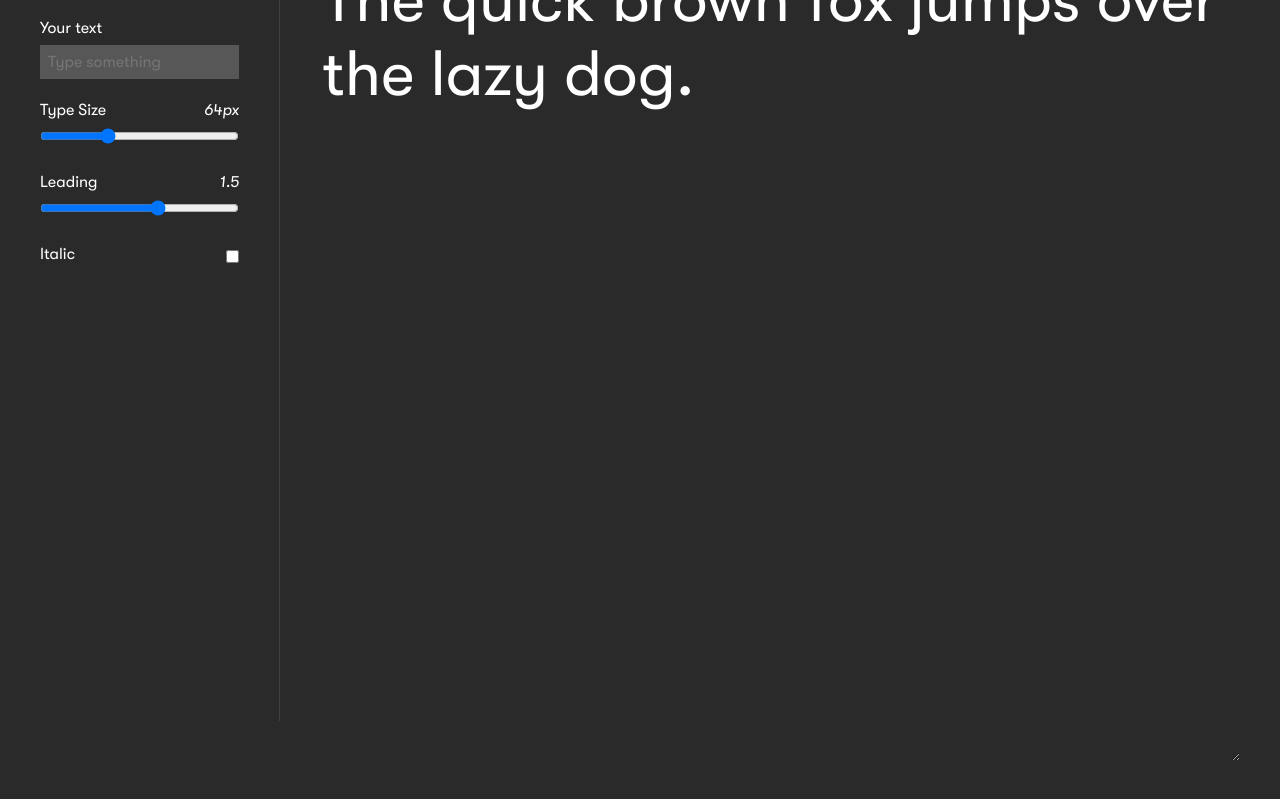
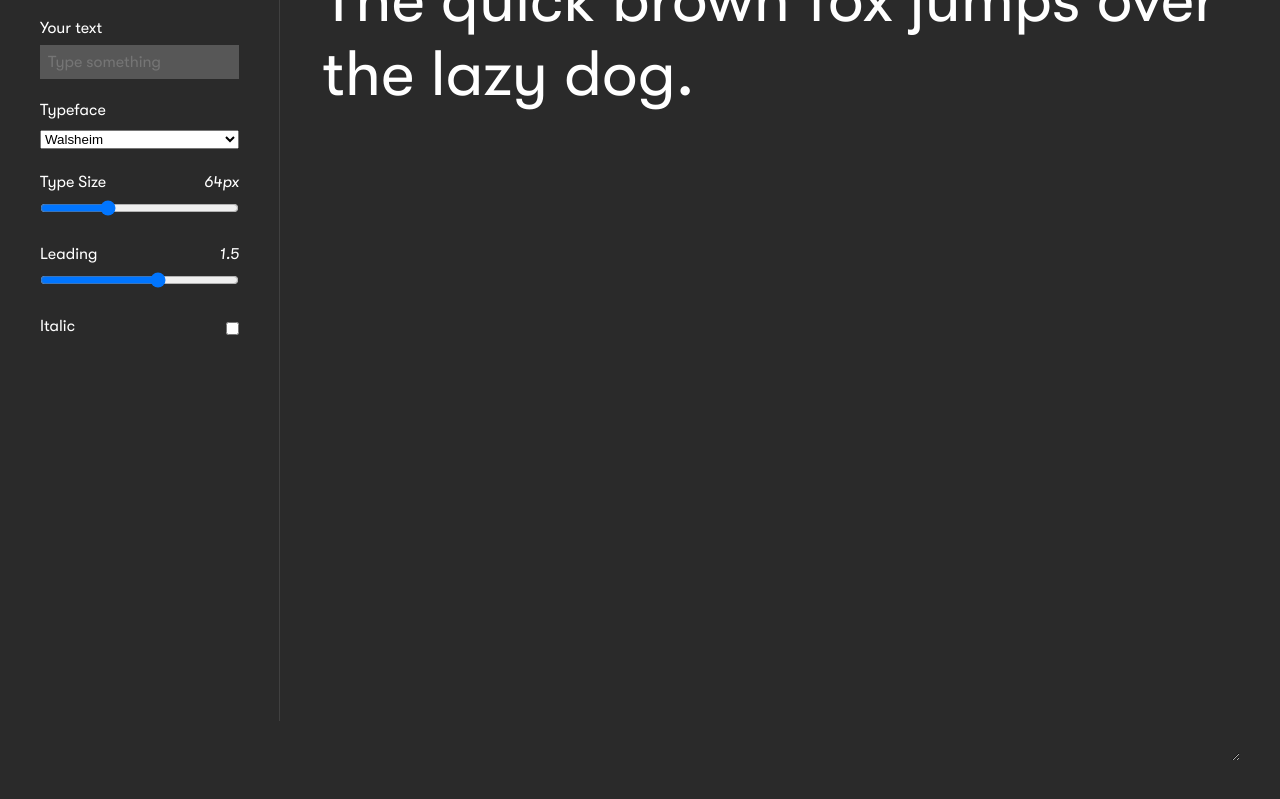
Before and after one commit to hannah-choi/typechecker, a plain HTML site: page index.html in a window 1280 px wide. Shown: the part 79-878 px from the top of the page. Drawn offline with Linux system fonts and the light colour scheme.

Commit message:
Created $typefaceSelect.addEventListener()

```diff
--- a/index.html
+++ b/index.html
@@ -21,6 +21,15 @@
         <div class="option">
             <label>Your text</label>
             <input type="text" name="sentence" placeholder="Type something">
+        </div>
+
+        <div class="option">
+            <label>Typeface</label>
+            <select name="Typeface">
+                <option value="walsheim">Walsheim</option>
+                <option value="plantin">Plantin</option>
+                <option value="brandon">Brandon</option>
+            </select>
         </div>
 
         <div class="option">
--- a/script.js
+++ b/script.js
@@ -8,6 +8,8 @@ const $lineHeightInput = document.querySelector(`input[name="lineheight"]`)
 const lineHeightNumber = document.querySelector('.lineheight-number')
 
 const $typeSelectorCheckbox = document.querySelector(`input[name="italic"]`)
+
+const $typefaceSelect = document.querySelector(`select[name="typeface"]`)
 
 const originalText = $output.value;
 
@@ -36,3 +38,11 @@ $lineHeightInput.addEventListener('input', function () {
     $output.style.lineHeight = this.value;
     lineHeightNumber.innerHTML = this.value;
 })
+
+$typeSelectorCheckbox.addEventListener('change', function () {
+    this.checked ? $output.style.fontStyle = "italic" : $output.style.fontStyle = "normal"
+})
+
+$typefaceSelect.addEventListener('input', function () {
+    $output.style.fontFamily = this.value;
+})
--- a/style.css
+++ b/style.css
@@ -113,6 +113,9 @@ input[type="range"]{
     width:100%;
 }
 
+select{
+    width:100%;
+}
 
 textarea.output{
     font-size: 64px;
```
